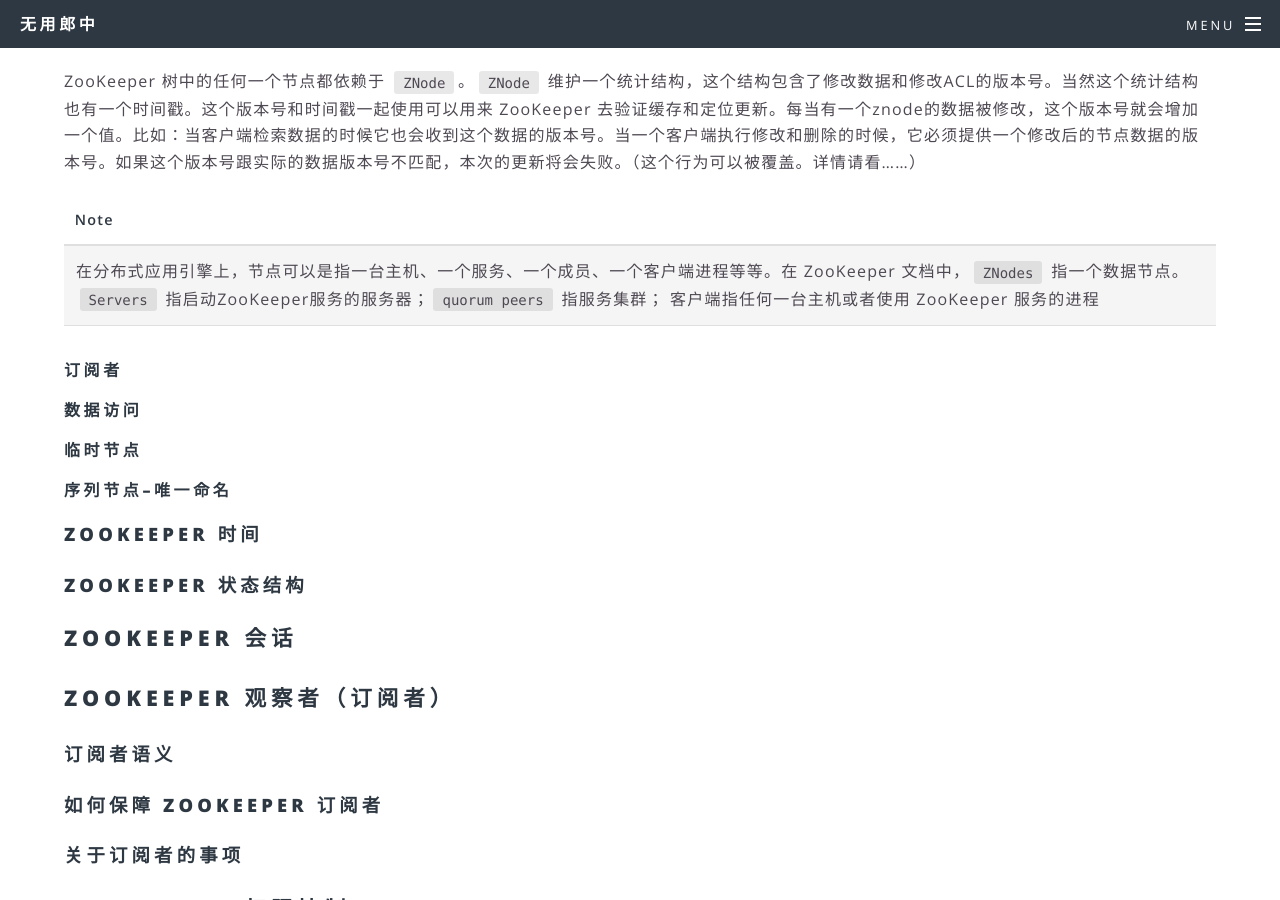
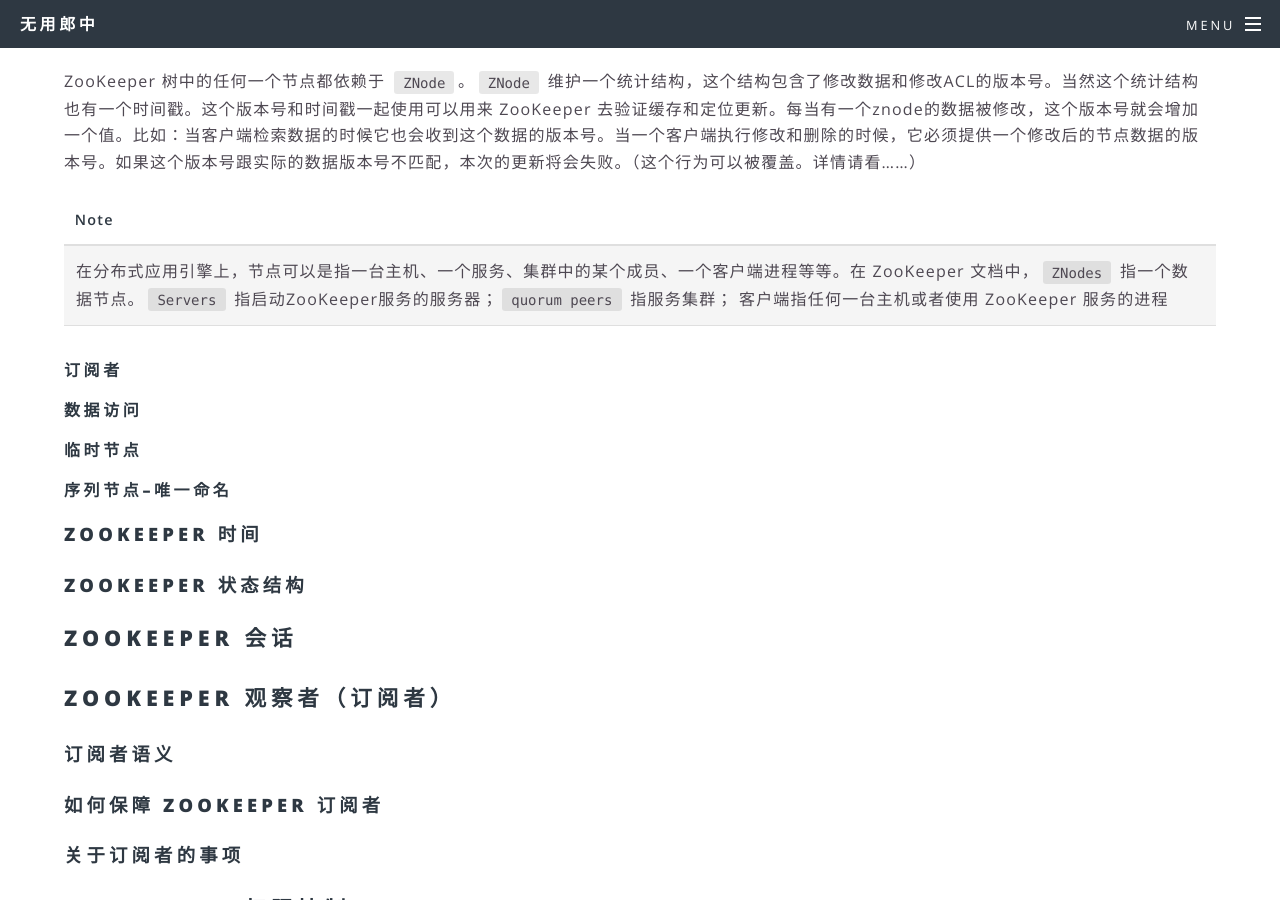
Before and after one commit to fantasylion/fantasylion.github.io, a Jekyll site: the page built from _posts/2018-03-20-zookeeper-guide-chinese.md, in a window 1280 px wide and 900 px high, scrolled down 1455 px. Built offline with Jekyll 4.4.1, drawn with Linux system fonts in a browser that asks for light colours; comment, search, counter and statistics services are not loaded.

Commit message:
Update 2018-03-20-zookeeper-guide-chinese.md

```diff
--- a/_posts/2018-03-20-zookeeper-guide-chinese.md
+++ b/_posts/2018-03-20-zookeeper-guide-chinese.md
@@ -44,7 +44,7 @@
 
 Note |
 :--- |
-在分布式应用引擎上，节点可以是指一台主机、一个服务、一个成员、一个客户端进程等等。在 ZooKeeper 文档中，`ZNodes` 指一个数据节点。`Servers` 指启动ZooKeeper服务的服务器；`quorum peers` 指服务集群； 客户端指任何一台主机或者使用 ZooKeeper 服务的进程|
+在分布式应用引擎上，节点可以是指一台主机、一个服务、集群中的某个成员、一个客户端进程等等。在 ZooKeeper 文档中，`ZNodes` 指一个数据节点。`Servers` 指启动ZooKeeper服务的服务器；`quorum peers` 指服务集群； 客户端指任何一台主机或者使用 ZooKeeper 服务的进程|
 
 
 
```
